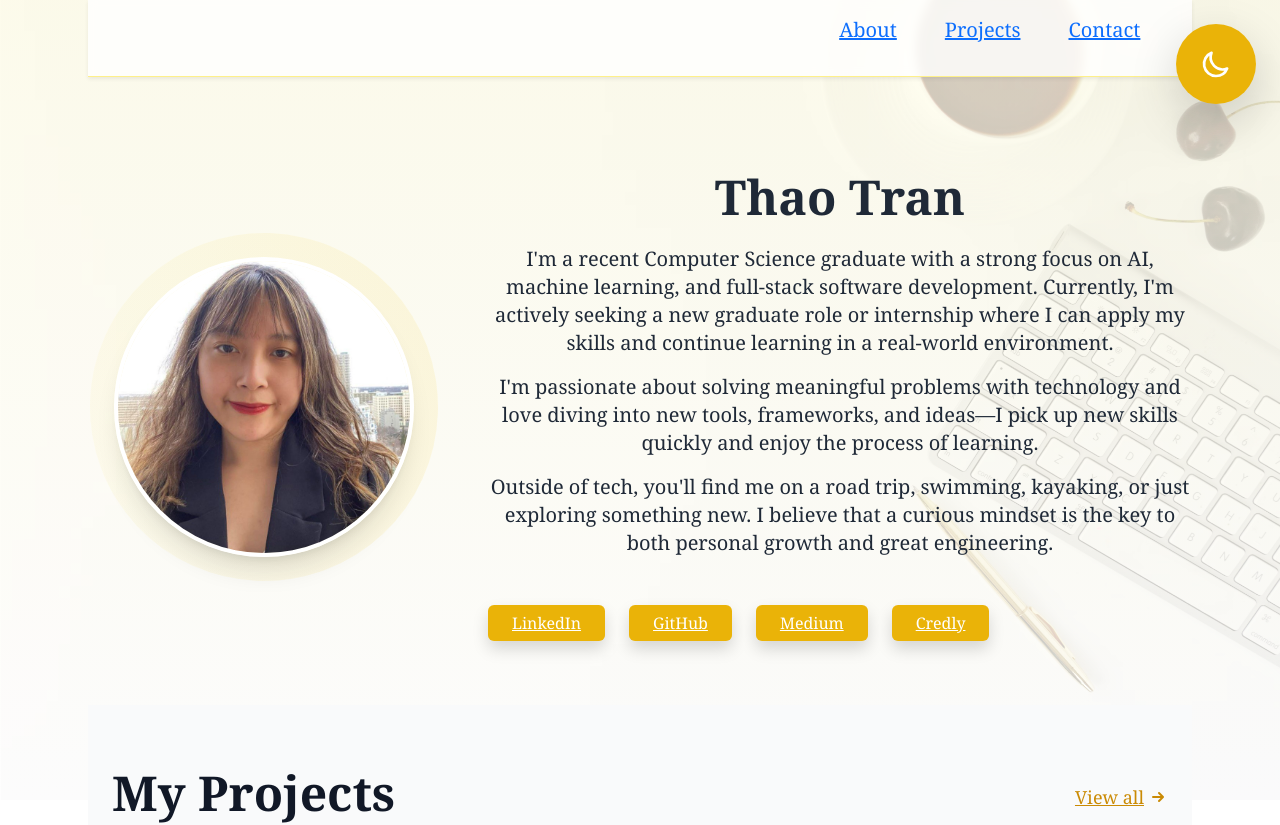
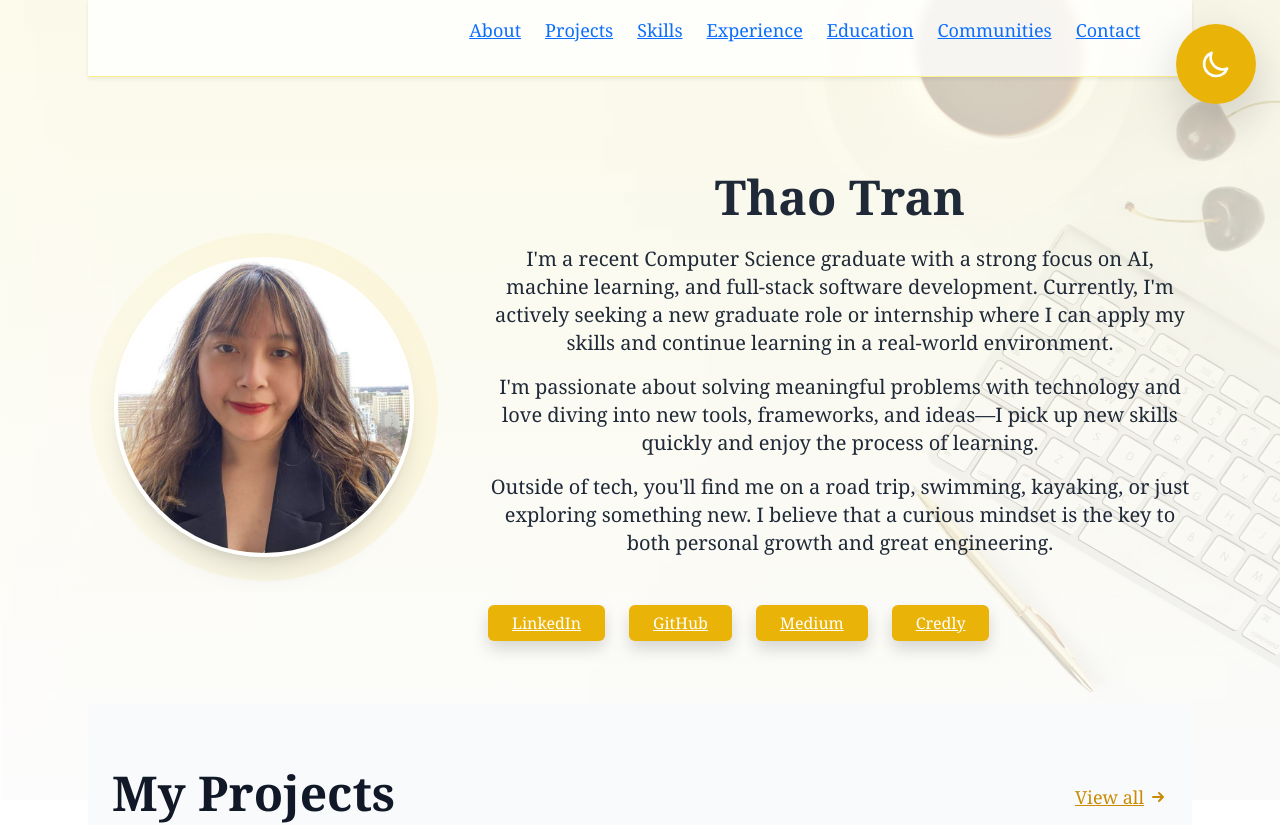
Before and after one commit to thao-1/Portfolio-website, a Next.js app: page / in a window 1280 px wide. Shown: the top 825 px of the page. Built offline with nearby package versions, Linux system fonts and the light colour scheme.

Commit message:
Initial change

```diff
--- a/src/app/page.tsx
+++ b/src/app/page.tsx
@@ -90,9 +90,13 @@ export default function Portfolio() {
         {/* Sticky Navbar */}
         <nav className="sticky top-0 z-50 bg-white/80 dark:bg-gray-900/80 backdrop-blur-sm shadow-sm py-3 border-b border-yellow-200 dark:border-yellow-900">
           <div className="w-[95%] mx-auto px-4">
-            <ul className="flex gap-8 md:gap-12 justify-end text-lg md:text-xl font-medium">
+            <ul className="flex flex-wrap gap-4 md:gap-6 lg:gap-8 justify-center md:justify-end text-sm md:text-base lg:text-lg font-medium">
               <li><a href="#about" className="hover:text-yellow-600 dark:hover:text-yellow-400">About</a></li>
               <li><a href="#projects" className="hover:text-yellow-600 dark:hover:text-yellow-400">Projects</a></li>
+              <li><a href="#skills" className="hover:text-yellow-600 dark:hover:text-yellow-400">Skills</a></li>
+              <li><a href="#experience" className="hover:text-yellow-600 dark:hover:text-yellow-400">Experience</a></li>
+              <li><a href="#education" className="hover:text-yellow-600 dark:hover:text-yellow-400">Education</a></li>
+              <li><a href="#communities" className="hover:text-yellow-600 dark:hover:text-yellow-400">Communities</a></li>
               <li><a href="#contact" className="hover:text-yellow-600 dark:hover:text-yellow-400">Contact</a></li>
             </ul>
           </div>
@@ -266,7 +270,7 @@ export default function Portfolio() {
         </section>
 
         {/* Skills Section */}
-        <section className="space-y-8">
+        <section id="skills" className="space-y-8">
           <h2 className="text-6xl font-semibold border-b-2 border-yellow-300 dark:border-yellow-700 pb-4">Technical Skills</h2>
           <div className="bg-white/50 dark:bg-gray-800/50 rounded-xl p-8 shadow-md">
             <div className="grid grid-cols-1 md:grid-cols-3 gap-8">
@@ -371,7 +375,7 @@ export default function Portfolio() {
         </section>
 
         {/* Experience Section */}
-        <section className="space-y-8">
+        <section id="experience" className="space-y-8">
           <h2 className="text-6xl font-semibold border-b-2 border-yellow-300 dark:border-yellow-700 pb-4">Experience</h2>
           <div className="space-y-10">
             {/* Experience Item 1 - OEE IntelliSuite (moved to top) */}
@@ -459,7 +463,7 @@ export default function Portfolio() {
         </section>
 
         {/* Education & Certs Section */}
-        <section className="space-y-8">
+        <section id="education" className="space-y-8">
           <h2 className="text-6xl font-semibold border-b-2 border-yellow-300 dark:border-yellow-700 pb-4">Education & Certifications</h2>
           <div className="grid grid-cols-1 md:grid-cols-2 gap-6">
             {/* Education */}
@@ -532,7 +536,7 @@ export default function Portfolio() {
           </div>
 
           {/* Communities Section */}
-          <div className="mt-12">
+          <div id="communities" className="mt-12">
             <h2 className="text-6xl font-semibold border-b-2 border-yellow-300 dark:border-yellow-700 pb-4">Communities</h2>
             <div className="grid grid-cols-1 md:grid-cols-2 lg:grid-cols-3 gap-6">
               {/* Rewriting the Code */}
```
